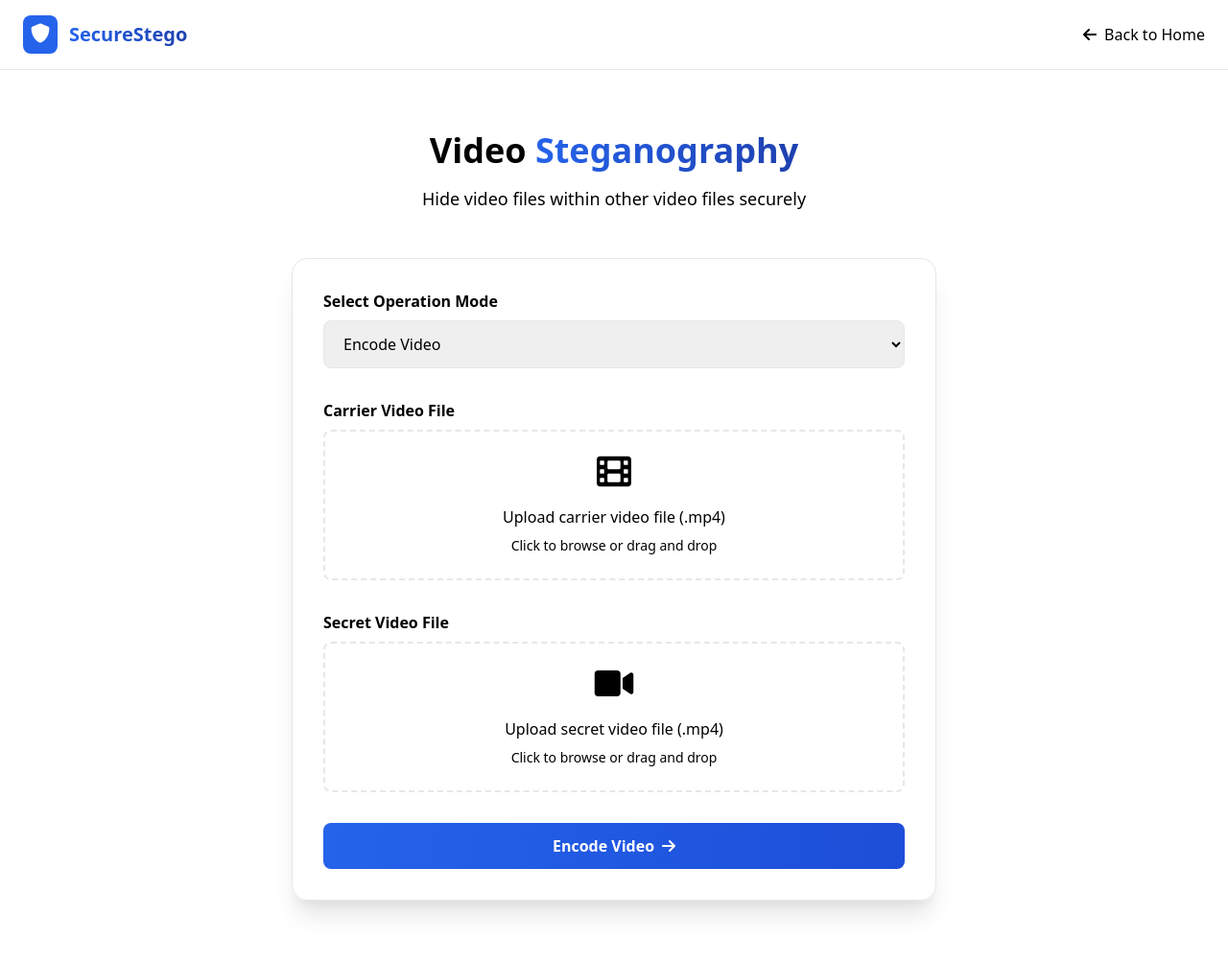
After one commit to usmanherex/SteganoGraphy, a Flask app: template templates/videoSteganography.html in a window 1280 px wide. The commit adds this page. Shown: the whole page at 96% size. Run offline with Flask 3, Linux system fonts and the light colour scheme; the template is opened without the code that fills it, so the values that code supplies are empty; some libraries are stand-ins or nearby versions.

Commit message:
typo errros fixed

```diff
--- a/templates/audioSteganography.html
+++ b/templates/audioSteganography.html
@@ -1,7 +1,7 @@
 <!DOCTYPE html>
 <html>
   <head>
-    <title>SecureStego - Audio Steganography</title>
+    <title>SecureStegno - Audio Steganography</title>
     <link
       rel="stylesheet"
       href="https://cdnjs.cloudflare.com/ajax/libs/tailwindcss/2.2.16/tailwind.min.css"
@@ -32,7 +32,7 @@
             <span
               class="text-xl font-bold bg-gradient-to-r from-blue-600 to-blue-800 text-transparent bg-clip-text"
             >
-              SecureStego
+              SecureStegno
             </span>
           </div>
           <a
--- a/templates/index.html
+++ b/templates/index.html
@@ -113,7 +113,7 @@
             <!-- Footer Info -->
             <div class="mt-8 text-center">
                 <p class="text-sm text-slate-400">
-                    &copy; 2024 SecureStego. All rights reserved.
+                    &copy; 2024 SecureStegno. All rights reserved.
                 </p>
             </div>
         </div>
--- a/templates/textSteganography.html
+++ b/templates/textSteganography.html
@@ -1,7 +1,7 @@
 <!DOCTYPE html>
 <html>
 <head>
-    <title>SecureStego - Text Steganography</title>
+    <title>SecureStegno - Text Steganography</title>
     <link rel="stylesheet" href="https://cdnjs.cloudflare.com/ajax/libs/tailwindcss/2.2.16/tailwind.min.css">
     <link rel="stylesheet" href="https://cdnjs.cloudflare.com/ajax/libs/font-awesome/6.0.0/css/all.min.css">
     <link rel="stylesheet" href="https://cdnjs.cloudflare.com/ajax/libs/sweetalert2/11.7.32/sweetalert2.min.css">
@@ -16,7 +16,7 @@
                         <i class="fas fa-shield-alt text-white text-xl"></i>
                     </div>
                     <span class="text-xl font-bold bg-gradient-to-r from-blue-600 to-blue-800 text-transparent bg-clip-text">
-                        SecureStego
+                        SecureStegno
                     </span>
                 </div>
                 <a href="/" class="text-slate-600 hover:text-blue-600 transition-colors duration-200 flex items-center space-x-2">
--- /dev/null
+++ b/templates/videoSteganography.html
@@ -0,0 +1,372 @@
+<!DOCTYPE html>
+<html>
+<head>
+    <title>SecureStego - Video Steganography</title>
+    <link rel="stylesheet" href="https://cdnjs.cloudflare.com/ajax/libs/tailwindcss/2.2.16/tailwind.min.css">
+    <link rel="stylesheet" href="https://cdnjs.cloudflare.com/ajax/libs/font-awesome/6.0.0/css/all.min.css">
+    <link rel="stylesheet" href="https://cdnjs.cloudflare.com/ajax/libs/sweetalert2/11.7.32/sweetalert2.min.css">
+</head>
+<body class="bg-gradient-to-br from-slate-50 to-slate-100 min-h-screen font-sans antialiased">
+    <!-- Navigation Bar -->
+    <nav class="sticky top-0 z-50 backdrop-blur-lg bg-white/75 border-b border-slate-200">
+        <div class="container mx-auto px-6 py-4">
+            <div class="flex items-center justify-between">
+                <div class="flex items-center space-x-3">
+                    <div class="bg-blue-600 p-2 rounded-lg">
+                        <i class="fas fa-shield-alt text-white text-xl"></i>
+                    </div>
+                    <span class="text-xl font-bold bg-gradient-to-r from-blue-600 to-blue-800 text-transparent bg-clip-text">
+                        SecureStego
+                    </span>
+                </div>
+                <a href="/" class="text-slate-600 hover:text-blue-600 transition-colors duration-200 flex items-center space-x-2">
+                    <i class="fas fa-arrow-left"></i>
+                    <span>Back to Home</span>
+                </a>
+            </div>
+        </div>
+    </nav>
+
+    <div class="container mx-auto px-4 py-16">
+        <!-- Header Section -->
+        <div class="text-center max-w-3xl mx-auto mb-12">
+            <h1 class="text-4xl font-bold text-slate-900 mb-4">
+                Video
+                <span class="bg-gradient-to-r from-blue-600 to-blue-800 text-transparent bg-clip-text">
+                    Steganography
+                </span>
+            </h1>
+            <p class="text-slate-600 text-lg">
+                Hide video files within other video files securely
+            </p>
+        </div>
+
+        <!-- Main Content Card -->
+        <div class="max-w-2xl mx-auto">
+            <div class="bg-white/50 backdrop-blur-lg rounded-2xl shadow-xl p-8 border border-slate-200">
+                <!-- Mode Selection -->
+                <div class="mb-8">
+                    <label class="block text-slate-900 font-semibold mb-2" for="mode">
+                        Select Operation Mode
+                    </label>
+                    <select class="w-full px-4 py-3 rounded-lg border border-slate-200 focus:border-blue-400 focus:ring-2 focus:ring-blue-100 transition-all duration-200"
+                            id="mode"
+                            onchange="updateMode()">
+                        <option value="encode">Encode Video</option>
+                        <option value="decode">Decode Video</option>
+                    </select>
+                </div>
+
+                <!-- Encode Section -->
+                <div id="encode-section">
+                    <!-- Carrier Video Upload -->
+                    <div class="mb-8">
+                        <label class="block text-slate-900 font-semibold mb-2">
+                            Carrier Video File
+                        </label>
+                        <div class="border-2 border-dashed border-slate-200 rounded-lg p-6 text-center">
+                            <input type="file" id="carrier-file" class="hidden" accept="video/mp4">
+                            <label for="carrier-file" class="cursor-pointer">
+                                <div class="mb-4">
+                                    <i class="fas fa-film text-4xl text-slate-400"></i>
+                                </div>
+                                <p class="text-slate-600 mb-2">Upload carrier video file (.mp4)</p>
+                                <p class="text-sm text-slate-400">Click to browse or drag and drop</p>
+                            </label>
+                            <div id="carrier-name" class="mt-4 text-sm text-slate-600 hidden"></div>
+                            <video id="carrier-preview" controls class="mt-4 w-full hidden"></video>
+                        </div>
+                    </div>
+
+                    <!-- Secret Video Upload -->
+                    <div class="mb-8">
+                        <label class="block text-slate-900 font-semibold mb-2">
+                            Secret Video File
+                        </label>
+                        <div class="border-2 border-dashed border-slate-200 rounded-lg p-6 text-center">
+                            <input type="file" id="secret-file" class="hidden" accept="video/mp4">
+                            <label for="secret-file" class="cursor-pointer">
+                                <div class="mb-4">
+                                    <i class="fas fa-video text-4xl text-slate-400"></i>
+                                </div>
+                                <p class="text-slate-600 mb-2">Upload secret video file (.mp4)</p>
+                                <p class="text-sm text-slate-400">Click to browse or drag and drop</p>
+                            </label>
+                            <div id="secret-name" class="mt-4 text-sm text-slate-600 hidden"></div>
+                            <video id="secret-preview" controls class="mt-4 w-full hidden"></video>
+                        </div>
+                    </div>
+                </div>
+
+                <!-- Decode Section -->
+                <div id="decode-section" class="mb-8">
+                    <div class="border-2 border-dashed border-slate-200 rounded-lg p-6 text-center">
+                        <input type="file" id="decode-file" class="hidden" accept="video/mp4">
+                        <label for="decode-file" class="cursor-pointer">
+                            <div class="mb-4">
+                                <i class="fas fa-video text-4xl text-slate-400"></i>
+                            </div>
+                            <p class="text-slate-600 mb-2">Upload encoded video file (.mp4)</p>
+                            <p class="text-sm text-slate-400">Click to browse or drag and drop</p>
+                        </label>
+                        <div id="decode-name" class="mt-4 text-sm text-slate-600 hidden"></div>
+                        <video id="decode-preview" controls class="mt-4 w-full hidden"></video>
+                    </div>
+                </div>
+
+                <!-- Submit Button -->
+                <button class="w-full bg-gradient-to-r from-blue-600 to-blue-700 hover:from-blue-700 hover:to-blue-800 text-white font-semibold py-3 px-6 rounded-lg transition-all duration-200 flex items-center justify-center space-x-2"
+                        type="button"
+                        id="submit">
+                    <span id="buttonText">Encode Video</span>
+                    <i class="fas fa-arrow-right"></i>
+                </button>
+            </div>
+        </div>
+    </div>
+
+    <script src="https://cdnjs.cloudflare.com/ajax/libs/sweetalert2/11.7.32/sweetalert2.min.js"></script>
+    <script>
+        function updateMode() {
+            const encodeSection = document.getElementById('encode-section');
+            const decodeSection = document.getElementById('decode-section');
+            const buttonText = document.getElementById('buttonText');
+            const mode = document.getElementById('mode').value;
+
+            encodeSection.style.display = mode === 'encode' ? 'block' : 'none';
+            decodeSection.style.display = mode === 'decode' ? 'block' : 'none';
+            buttonText.textContent = mode === 'encode' ? 'Encode Video' : 'Decode Video';
+        }
+
+        // File upload handling for carrier video
+        const carrierFile = document.getElementById('carrier-file');
+        const carrierName = document.getElementById('carrier-name');
+        const carrierPreview = document.getElementById('carrier-preview');
+
+        carrierFile.addEventListener('change', function(e) {
+            if (e.target.files.length > 0) {
+                const file = e.target.files[0];
+                carrierName.textContent = file.name;
+                carrierName.classList.remove('hidden');
+                carrierPreview.src = URL.createObjectURL(file);
+                carrierPreview.classList.remove('hidden');
+            }
+        });
+
+        // File upload handling for secret video
+        const secretFile = document.getElementById('secret-file');
+        const secretName = document.getElementById('secret-name');
+        const secretPreview = document.getElementById('secret-preview');
+
+        secretFile.addEventListener('change', function(e) {
+            if (e.target.files.length > 0) {
+                const file = e.target.files[0];
+                secretName.textContent = file.name;
+                secretName.classList.remove('hidden');
+                secretPreview.src = URL.createObjectURL(file);
+                secretPreview.classList.remove('hidden');
+            }
+        });
+
+        // File upload handling for decode
+        const decodeFile = document.getElementById('decode-file');
+        const decodeName = document.getElementById('decode-name');
+        const decodePreview = document.getElementById('decode-preview');
+
+        decodeFile.addEventListener('change', function(e) {
+            if (e.target.files.length > 0) {
+                const file = e.target.files[0];
+                decodeName.textContent = file.name;
+                decodeName.classList.remove('hidden');
+                decodePreview.src = URL.createObjectURL(file);
+                decodePreview.classList.remove('hidden');
+            }
+        });
+
+        // Submit button handling
+        document.getElementById('submit').addEventListener('click', async function() {
+            const mode = document.getElementById('mode').value;
+
+            if (mode === 'encode') {
+                const carrierFileInput = document.getElementById('carrier-file');
+                const secretFileInput = document.getElementById('secret-file');
+
+                if (!carrierFileInput.files[0]) {
+                    await Swal.fire({
+                        icon: 'error',
+                        title: 'Carrier Video Required',
+                        text: 'Please upload a carrier video file.',
+                        confirmButtonColor: '#2563eb',
+                        background: '#ffffff',
+                        customClass: {
+                            popup: 'rounded-2xl'
+                        }
+                    });
+                    return;
+                }
+
+                if (!secretFileInput.files[0]) {
+                    await Swal.fire({
+                        icon: 'error',
+                        title: 'Secret Video Required',
+                        text: 'Please upload a secret video file.',
+                        confirmButtonColor: '#2563eb',
+                        background: '#ffffff',
+                        customClass: {
+                            popup: 'rounded-2xl'
+                        }
+                    });
+                    return;
+                }
+
+                let formData = new FormData();
+                formData.append('carrier', carrierFileInput.files[0]);
+                formData.append('secret', secretFileInput.files[0]);
+
+                Swal.fire({
+                    title: 'Encoding Video',
+                    html: 'Processing your request...',
+                    allowOutsideClick: false,
+                    allowEscapeKey: false,
+                    didOpen: () => {
+                        Swal.showLoading();
+                    },
+                    background: '#ffffff',
+                    customClass: {
+                        popup: 'rounded-2xl'
+                    }
+                });
+
+                try {
+                    const response = await fetch('/video-encode', {
+                        method: 'POST',
+                        body: formData
+                    });
+
+                    if (!response.ok) {
+                        const result = await response.json();
+                        throw new Error(result.error || 'Encoding failed');
+                    }
+
+                    // Handle successful response - will be a file download
+                    const blob = await response.blob();
+                    const url = window.URL.createObjectURL(blob);
+                    const a = document.createElement('a');
+                    a.href = url;
+                    a.download = 'encoded_video.mp4';
+                    document.body.appendChild(a);
+                    a.click();
+                    window.URL.revokeObjectURL(url);
+                    document.body.removeChild(a);
+
+                    await Swal.fire({
+                        icon: 'success',
+                        title: 'Success!',
+                        text: 'Your encoded video has been saved.',
+                        confirmButtonColor: '#2563eb',
+                        background: '#ffffff',
+                        customClass: {
+                            popup: 'rounded-2xl'
+                        }
+                    });
+
+                } catch (error) {
+                    await Swal.fire({
+                        icon: 'error',
+                        title: 'Encoding Failed',
+                        text: error.message || 'An unexpected error occurred. Please try again.',
+                        confirmButtonColor: '#2563eb',
+                        background: '#ffffff',
+                        customClass: {
+                            popup: 'rounded-2xl'
+                        }
+                    });
+                }
+            } else {
+                const decodeFileInput = document.getElementById('decode-file');
+
+                if (!decodeFileInput.files[0]) {
+                    await Swal.fire({
+                        icon: 'error',
+                        title: 'Video File Required',
+                        text: 'Please upload an encoded video file to decode.',
+                        confirmButtonColor: '#2563eb',
+                        background: '#ffffff',
+                        customClass: {
+                            popup: 'rounded-2xl'
+                        }
+                    });
+                    return;
+                }
+
+                let formData = new FormData();
+                formData.append('video', decodeFileInput.files[0]);
+
+                Swal.fire({
+                    title: 'Decoding Video',
+                    html: 'Processing your request...',
+                    allowOutsideClick: false,
+                    allowEscapeKey: false,
+                    didOpen: () => {
+                        Swal.showLoading();
+                    },
+                    background: '#ffffff',
+                    customClass: {
+                        popup: 'rounded-2xl'
+                    }
+                });
+
+                try {
+                    const response = await fetch('/video-decode', {
+                        method: 'POST',
+                        body: formData
+                    });
+
+                    if (!response.ok) {
+                        const result = await response.json();
+                        throw new Error(result.error || 'Decoding failed');
+                    }
+
+                    // Handle successful response - will be a file download
+                    const blob = await response.blob();
+                    const url = window.URL.createObjectURL(blob);
+                    const a = document.createElement('a');
+                    a.href = url;
+                    a.download = 'decoded_video.mp4';
+                    document.body.appendChild(a);
+                    a.click();
+                    window.URL.revokeObjectURL(url);
+                    document.body.removeChild(a);
+
+                    await Swal.fire({
+                        icon: 'success',
+                        title: 'Success!',
+                        text: 'The hidden video has been extracted and saved.',
+                        confirmButtonColor: '#2563eb',
+                        background: '#ffffff',
+                        customClass: {
+                            popup: 'rounded-2xl'
+                        }
+                    });
+
+                } catch (error) {
+                    await Swal.fire({
+                        icon: 'error',
+                        title: 'Decoding Failed',
+                        text: error.message || 'An unexpected error occurred. Please try again.',
+                        confirmButtonColor: '#2563eb',
+                        background: '#ffffff',
+                        customClass: {
+                            popup: 'rounded-2xl'
+                        }
+                    });
+                }
+            }
+        });
+
+        // Initialize the page with encode mode
+        updateMode();
+    </script>
+
+    </body>
+    </html>
```
Also changed, not shown: 1 other file.
